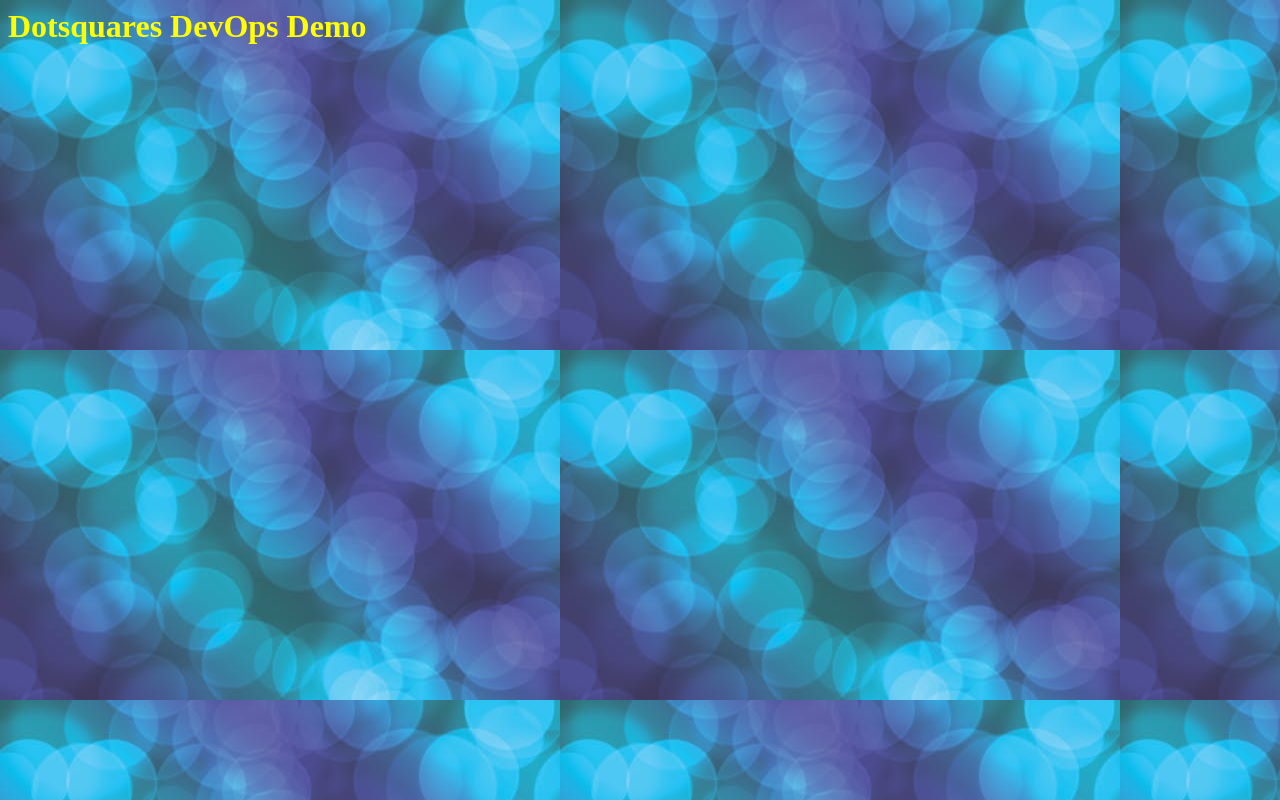
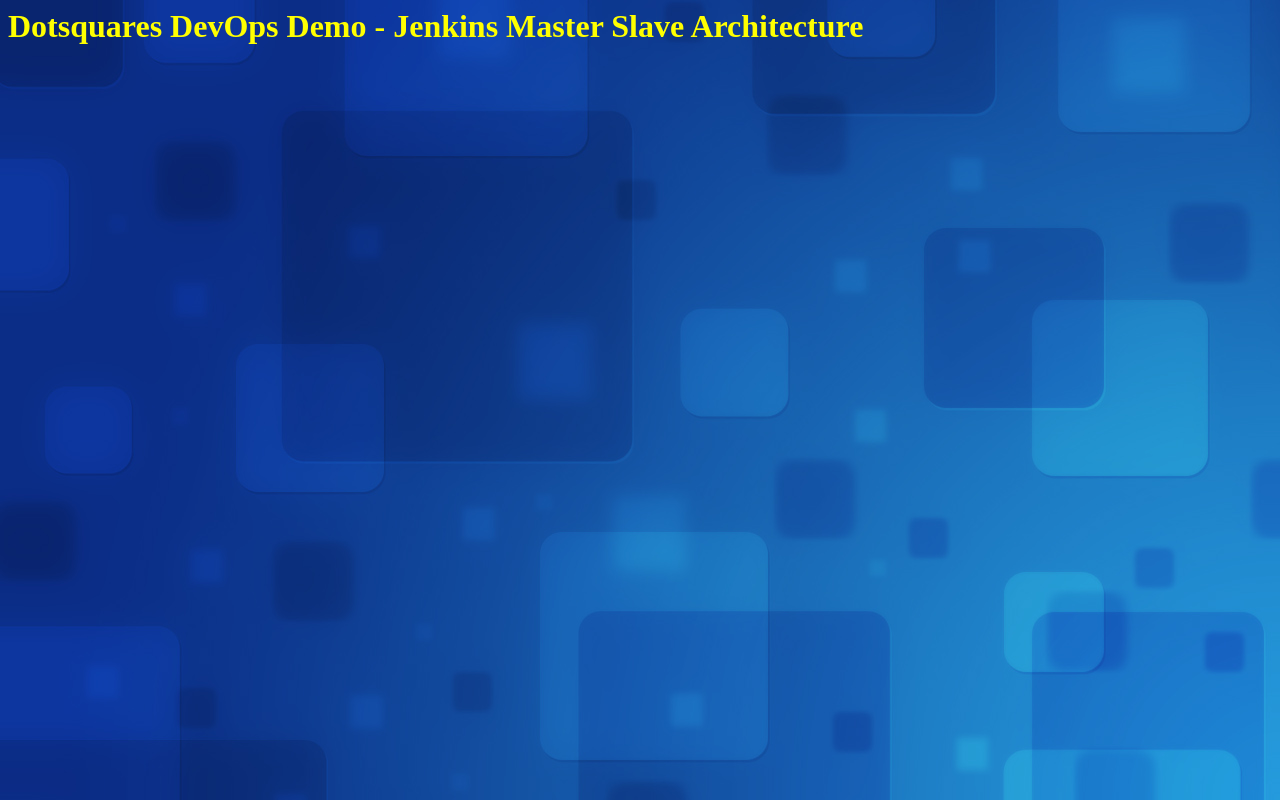
Before and after one commit to kundansingh86/devopsIQ, a plain HTML site: page index.html in a window 1280 px wide. Drawn offline with Linux system fonts and the light colour scheme.

Commit message:
Update index.html

```diff
--- a/index.html
+++ b/index.html
@@ -1,6 +1,6 @@
 <html>
 <title>Jenkins Final Website</title>
-<body background="images/2.jpeg">
-<h1 style="color:yellow">Dotsquares DevOps Demo</h1>
+<body background="images/1.jpg">
+<h1 style="color:yellow">Dotsquares DevOps Demo - Jenkins Master Slave Architecture</h1>
 </body>
 </html>
```
